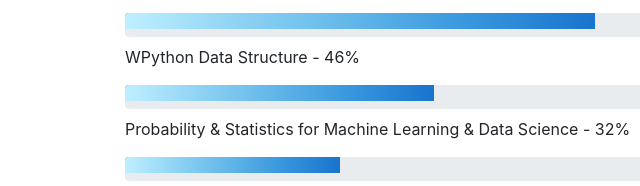
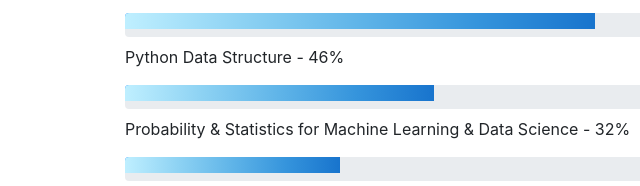
Before and after one commit to iamNasrinKarimi/iamnasrinkarimi.github.io, a website with bundled scripts: page index.html in a window 1280 px wide. Shown: the part 814-1000 px from the top of the page, 323-963 px from the left. Built offline with nearby package versions, Linux system fonts and the light colour scheme; a web font is replaced by a local one.

Commit message:
initialize

```diff
--- a/index.html
+++ b/index.html
@@ -176,7 +176,7 @@
                 style="width: 70%"
               ></div>
             </div>
-            <p class="text-left">WPython Data Structure - 46%</p>
+            <p class="text-left">Python Data Structure - 46%</p>
 
             <div class="progress mb-2" style="height: 1.5rem;">
               <div
```
Also changed, not shown: 1 other file.
